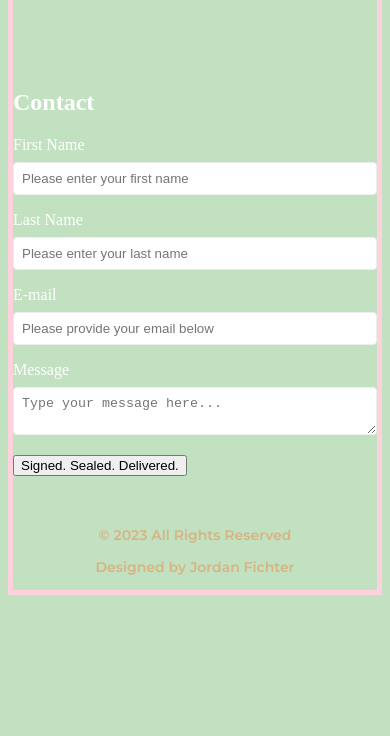
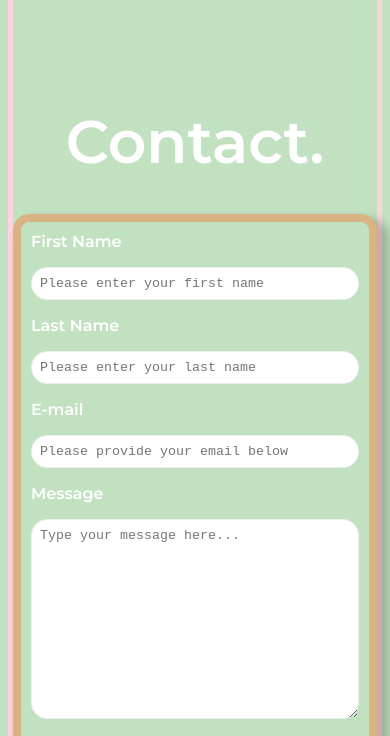
Before and after one commit to thesd5x/portfolioWebsite, a website: page contact.html in a window 390 px wide. Shown: the part 363-1099 px from the top of the page. Before the commit the page ends 966 px from the top, so only its background shows below. Drawn offline with Linux system fonts and the light colour scheme.

Commit message:
added dimensions, padding, and other elements. also form is now responsive

```diff
--- a/contact.html
+++ b/contact.html
@@ -40,13 +40,20 @@
     </nav>
 
     <br><br>
-
+    <br><br>
     <br><br>
 
 
-    <h2>Contact</h2>
-    <div class="contactForm">
+    <h2 class="contactTitle">Contact.</h2>
+    <br><br>
+    <div class="contactForm mt-5">
         <form action="form/submit" method="POST">
+            <!--Honeypot-->
+            <input type="text" name="_honey" style="display: none;">
+
+            <!--Disable Captcha-->
+            <input type="hidden" name="_captcha" value="false">
+
             <label for="fname">First Name</label>
             <input type="text" id="fname" name="name" placeholder="Please enter your first name">
             <label for="lname">Last Name</label>
@@ -54,12 +61,14 @@
             <label for="mail">E-mail</label>
             <input type="text" id="mail" name="e-mail" placeholder="Please provide your email below">
             <label for="message">Message</label>
-            <textarea id="message" name="message" placeholder="Type your message here..."></textarea>
+            <textarea id="message" name="message" placeholder="Type your message here..."
+                style="height: 200px"></textarea>
             <input type="submit" value="Signed. Sealed. Delivered.">
         </form>
     </div>
 
-<br><br>
+    <br><br>
+    <br><br>
 
 
 
--- a/style.css
+++ b/style.css
@@ -454,18 +454,72 @@ a:link {
 }
 
 
+/* contact form css */
+label {
+    color: #FFFFFF;
+    font-family: 'Montserrat', sans-serif;
+    margin: 0;
+}
+
+.contactForm {
+    background-color: #C1E1C1;
+    border: 8px solid #D9B382;
+/* offset-x | offset-y | blur-radius | spread-radius | color */
+    box-shadow: 8px 8px 8px 4px rgba(0, 0, 0, 0.2);
+    border-radius: 16px;
+    display: block;
+    margin: 0 auto;
+    max-width: 330px;
+    padding: 10px 10px 10px 10px;
+}
+
+.contactTitle {
+    font-family:'Montserrat', sans-serif;
+    font-size: 60px;
+    margin: 0 auto;
+    text-align: center;
+}
+
+.form {
+    padding: 10px 10px 0 0;
+}
+
+input,
+textarea {
+    border: 5px solid #FFFFFF;
+    border-radius: 3px;
+    box-sizing: border-box;
+    font-family: 'Source Code Pro', monospace;
+    padding: 0 5px;
+    resize: none;
+    width: 100%;
+}
+
+
 input[type=text],
 select,
 textarea {
     border: 1px solid #EEEEEE;
-    border-radius: 4px;
+    border-radius: 16px;
     box-sizing: border-box;
     margin-bottom: 16px;
-    margin-top: 8px;
+    margin-top: 16px;
     padding: 8px;
     resize: vertical;
     width: 100%;
+}
 
+input[type=submit] {
+    background-color: #FFD1DC;
+    border: none;
+    border-radius: 7px;
+    color: #FFFFFF;
+    cursor: pointer;
+    padding: 12px 20px;
+}
+
+input[type=submit]:hover {
+    background-color: #6fe8d7;
 }
 
 
@@ -480,9 +534,7 @@ textarea {
 
 
 
-
 /* Media Queries */
-
 
 
 
```
